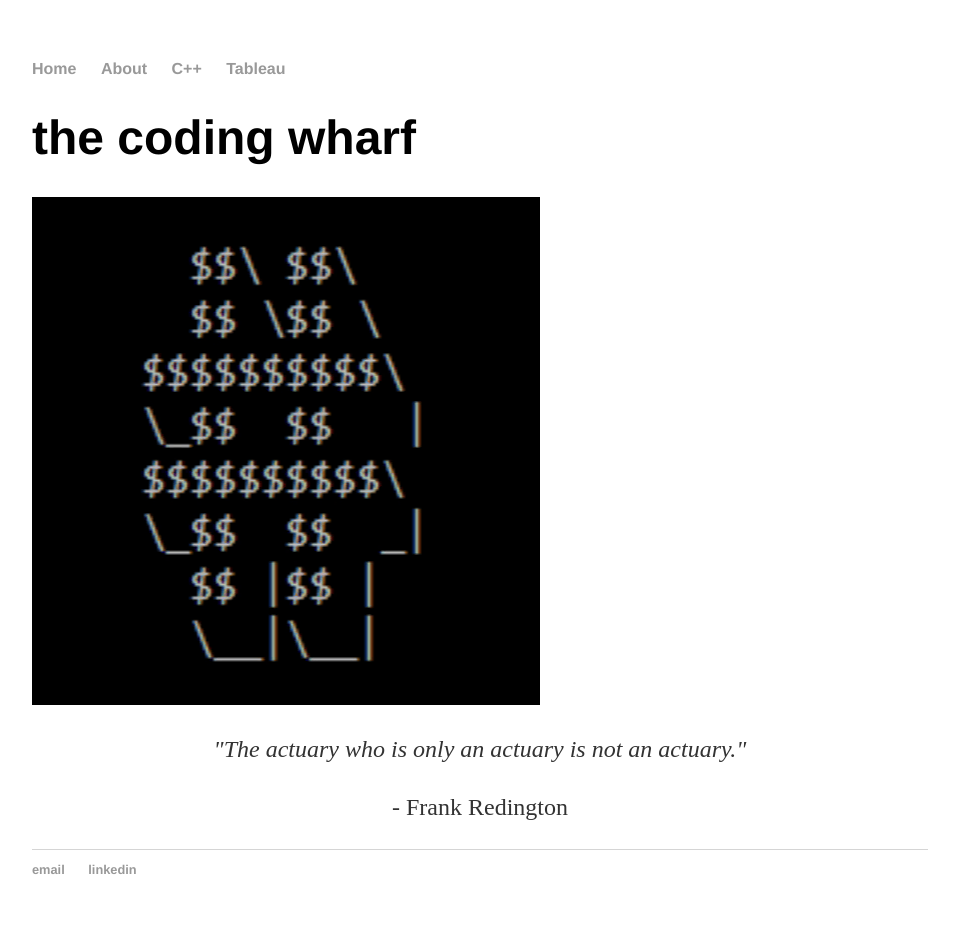
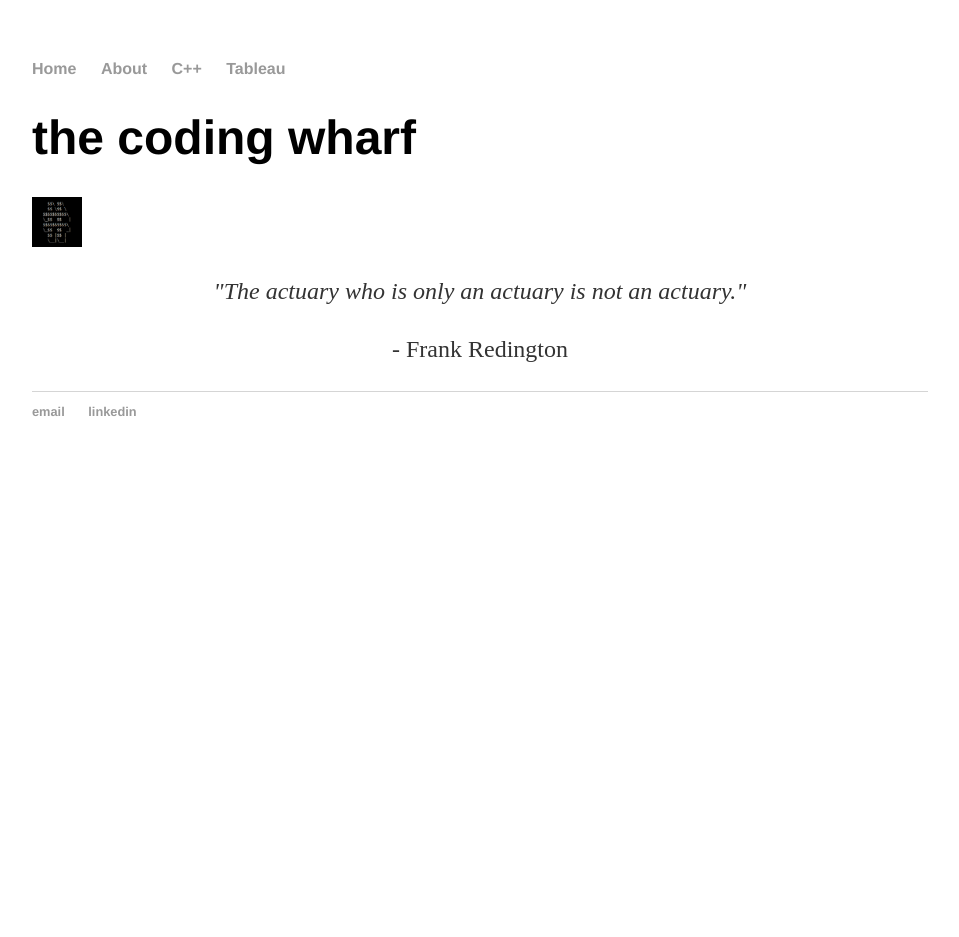
Before and after one commit to cchanzl/Lock-Screen, a Jekyll site: the page built from index.html, in a window 1280 px wide. Shown: the whole page, without its empty margins (160-1119 px from the left). Built offline with Jekyll 4.4.1, drawn with Linux system fonts in a browser that asks for light colours; after the commit the page ends 900 px from its top, so only the background shows below that.

Commit message:
Update index.html

```diff
--- a/index.html
+++ b/index.html
@@ -4,7 +4,7 @@ title: the coding wharf
 ---
 <div class="blurb">
 	<h1>the coding wharf</h1>
-	 <img src="/pictures/hash.png" />
+	 <img src="/pictures/hash.png" width="50" height="50">
 	<p style="text-align:center"><i>"The actuary who is only an actuary is not an actuary." </i></p>
 	<p style="text-align:center">- Frank Redington</p>
 </div><!-- /.blurb -->
```
